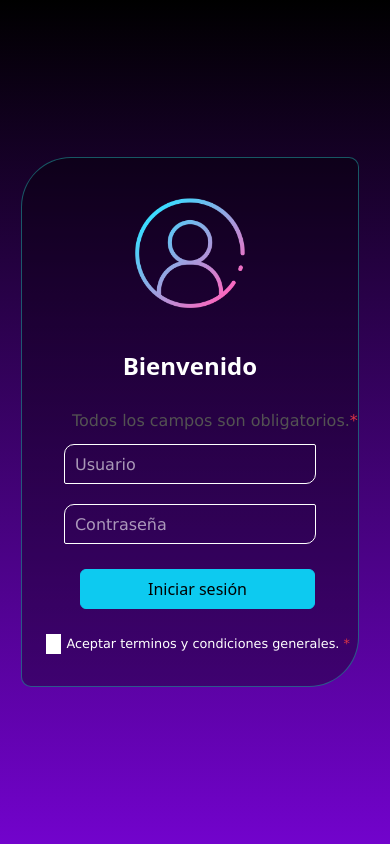
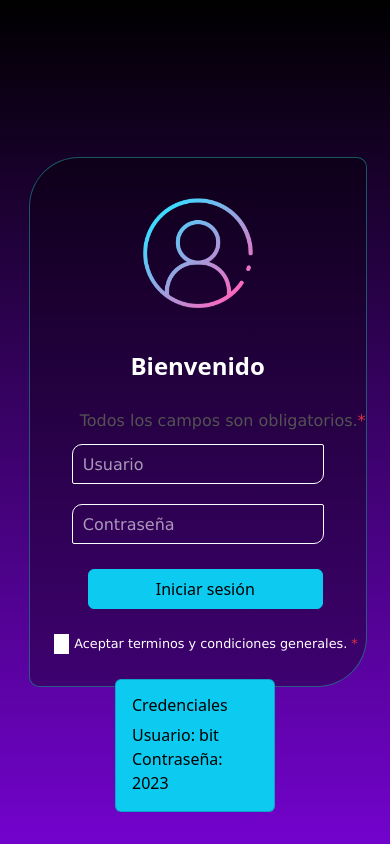
Before and after one commit to maribsu1/bit06exercises, a plain HTML site: page docs/index.html in a window 390 px wide. Drawn offline with nearby package versions, Linux system fonts and the light colour scheme.

Commit message:
modificaciones

```diff
--- a/docs/css/main.css
+++ b/docs/css/main.css
@@ -141,8 +141,14 @@ body {
         background-color: #00000052;
         width: 180px;
         align-content: center;
-        margin-right: 8%;
+        margin-right: 6%;
 
+    }
+
+    .card {
+        display: flex;
+        align-items: center;
+        margin-top: 170%;
     }
 }
 @media screen and (max-width:700px){
--- a/docs/index.html
+++ b/docs/index.html
@@ -29,6 +29,12 @@
             </div>
         </form>
     </div>
+    <div class="card text-bg-info mb-3" style="max-width: 10rem;">
+        <div class="card-body">
+          <h6 class="card-title">Credenciales</h6>
+          <p class="card-text">Usuario: bit Contraseña: 2023</p>
+        </div>
+    </div>
     <script src="https://cdn.jsdelivr.net/npm/bootstrap@5.3.0-alpha1/dist/js/bootstrap.bundle.min.js" integrity="sha384-w76AqPfDkMBDXo30jS1Sgez6pr3x5MlQ1ZAGC+nuZB+EYdgRZgiwxhTBTkF7CXvN" crossorigin="anonymous"></script>
     <script src="./js/main.js"></script>
 </body>
```
